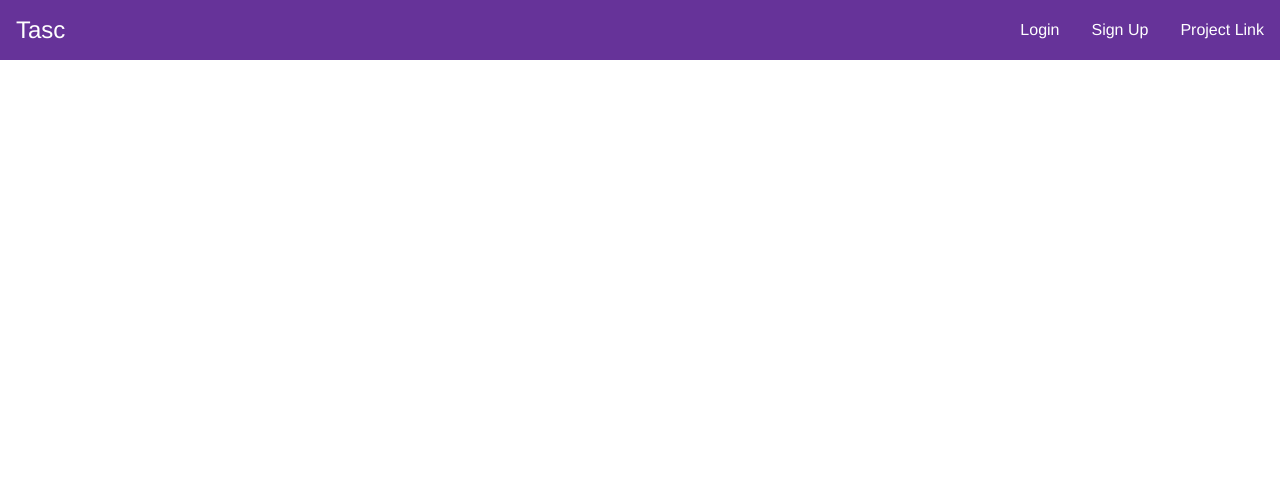
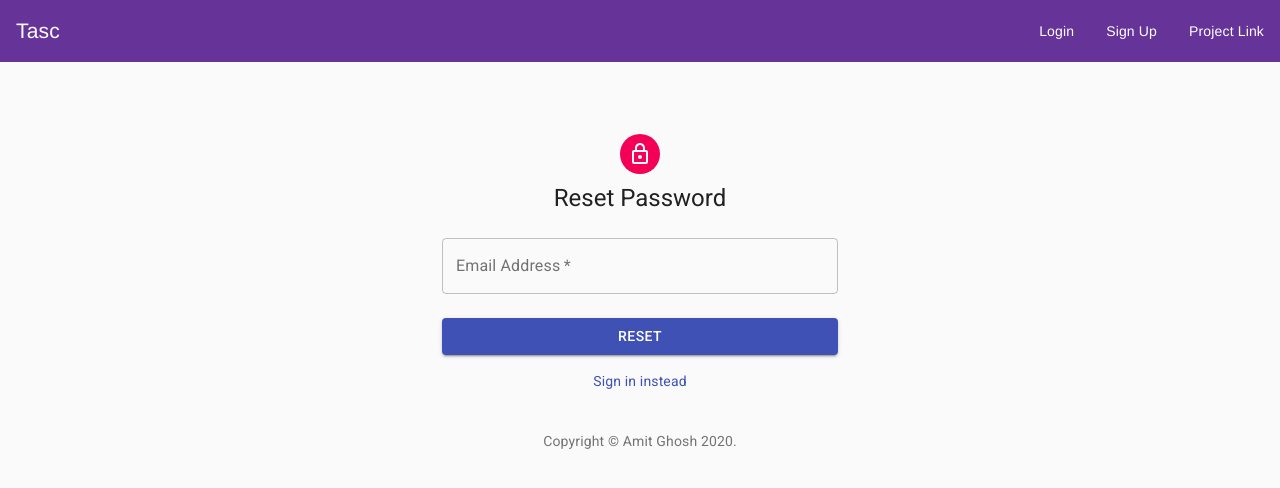
Before and after one commit to maverickamit/tasc, a React (Create React App) app: page /forgot-password in a window 1280 px wide. Shown: the top 488 px of the page. Built offline with nearby package versions, Linux system fonts and the light colour scheme.

Commit message:
implemented forgot-password page

```diff
--- /dev/null
+++ b/src/components/forgotPassword/forgotPasword.jsx
@@ -0,0 +1,130 @@
+import React from "react";
+import Avatar from "@material-ui/core/Avatar";
+import Button from "@material-ui/core/Button";
+import CssBaseline from "@material-ui/core/CssBaseline";
+import TextField from "@material-ui/core/TextField";
+import FormControlLabel from "@material-ui/core/FormControlLabel";
+import Checkbox from "@material-ui/core/Checkbox";
+import Link from "@material-ui/core/Link";
+import Grid from "@material-ui/core/Grid";
+import Box from "@material-ui/core/Box";
+import LockOutlinedIcon from "@material-ui/icons/LockOutlined";
+import Typography from "@material-ui/core/Typography";
+import { makeStyles } from "@material-ui/core/styles";
+import Container from "@material-ui/core/Container";
+import { useForm } from "react-hook-form";
+import Alert from "@material-ui/lab/Alert";
+const axios = require("axios");
+
+function Copyright() {
+  return (
+    <Typography variant="body2" color="textSecondary" align="center">
+      {"Copyright © "}
+      <Link color="inherit" href="https://github.com/maverickamit">
+        Amit Ghosh
+      </Link>{" "}
+      {new Date().getFullYear()}
+      {"."}
+    </Typography>
+  );
+}
+
+const useStyles = makeStyles((theme) => ({
+  paper: {
+    marginTop: theme.spacing(8),
+    display: "flex",
+    flexDirection: "column",
+    alignItems: "center",
+  },
+  avatar: {
+    margin: theme.spacing(1),
+    backgroundColor: theme.palette.secondary.main,
+  },
+  form: {
+    width: "100%", // Fix IE 11 issue.
+    marginTop: theme.spacing(3),
+  },
+  submit: {
+    margin: theme.spacing(3, 0, 2),
+  },
+}));
+
+export default function ForgotPassword() {
+  const url = process.env.REACT_APP_URL;
+  const classes = useStyles();
+  const { register, handleSubmit, watch, errors } = useForm();
+  const onFormSubmit = (data) => {
+    axios
+      .post(url + "/users", {
+        ...data,
+      })
+      .then(function (response) {
+        console.log(response);
+      })
+      .catch(function (error) {
+        console.log(error);
+      });
+  };
+
+  return (
+    <Container component="main" maxWidth="xs">
+      <CssBaseline />
+      <div className={classes.paper}>
+        <Avatar className={classes.avatar}>
+          <LockOutlinedIcon />
+        </Avatar>
+        <Typography component="h1" variant="h5">
+          Reset Password
+        </Typography>
+        <form
+          className={classes.form}
+          noValidate
+          onSubmit={handleSubmit(onFormSubmit)}
+        >
+          <Grid container spacing={2}>
+
+            <Grid item xs={12}>
+              <TextField
+                variant="outlined"
+                required
+                fullWidth
+                id="email"
+                label="Email Address"
+                name="email"
+                autoComplete="email"
+                inputRef={register({
+                  required: true,
+                  pattern: /^(([^<>()\[\]\\.,;:\s@"]+(\.[^<>()\[\]\\.,;:\s@"]+)*)|(".+"))@((\[[0-9]{1,3}\.[0-9]{1,3}\.[0-9]{1,3}\.[0-9]{1,3}\])|(([a-zA-Z\-0-9]+\.)+[a-zA-Z]{2,}))$/,
+                })}
+              />
+              {errors.email && (
+                <Alert color="warning">
+                  Please enter a valid email address
+                </Alert>
+              )}
+            </Grid>
+          </Grid>
+          <Button
+            type="submit"
+            fullWidth
+            variant="contained"
+            color="primary"
+            className={classes.submit}
+          >
+            Reset
+          </Button>
+          <Grid container justify="center">
+            <Grid item>
+              <Link href="/" variant="body2">
+                Sign in instead
+              </Link>
+            </Grid>
+          </Grid>
+        </form>
+      </div>
+      <Box mt={5}>
+        <Copyright />
+      </Box>
+    </Container>
+  );
+}
--- a/src/index.js
+++ b/src/index.js
@@ -9,6 +9,7 @@
 import UserLogin from "./components/login/login.jsx";
 import SignUp from "./components/registration/registration.jsx";
 import DashBoard from "./components/dashboard/dashboard.jsx";
+import ForgotPassword from "./components/forgotPassword/forgotPasword.jsx";
 
 render(
   <div>
@@ -17,6 +18,7 @@
       <UserLogin path="/"></UserLogin>
       <SignUp path="/signup"></SignUp>
       <DashBoard path="/dashboard"></DashBoard>
+      <ForgotPassword path="/forgot-password"></ForgotPassword>
     </Router>
   </div>,
   document.getElementById("root")
```
